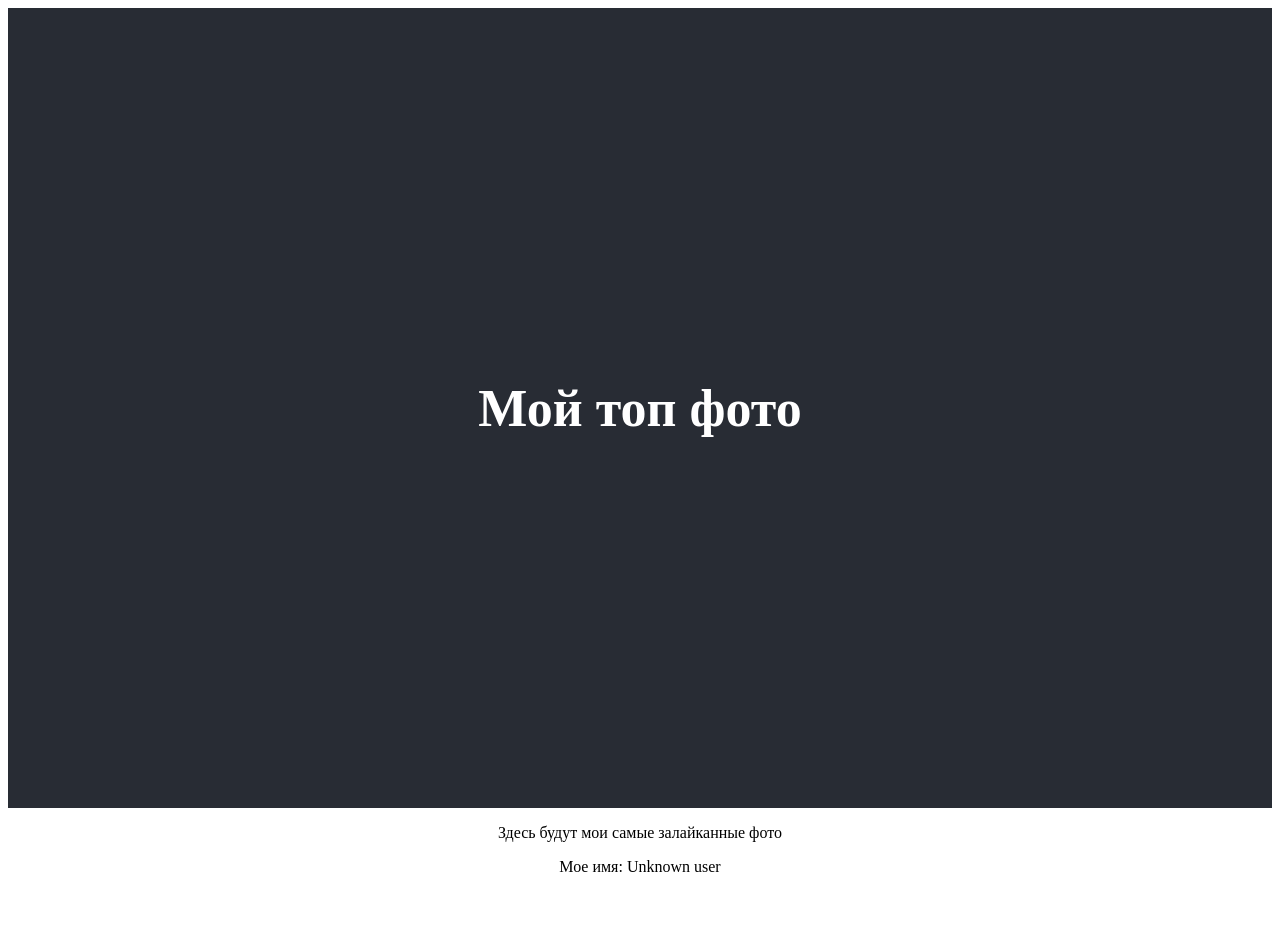
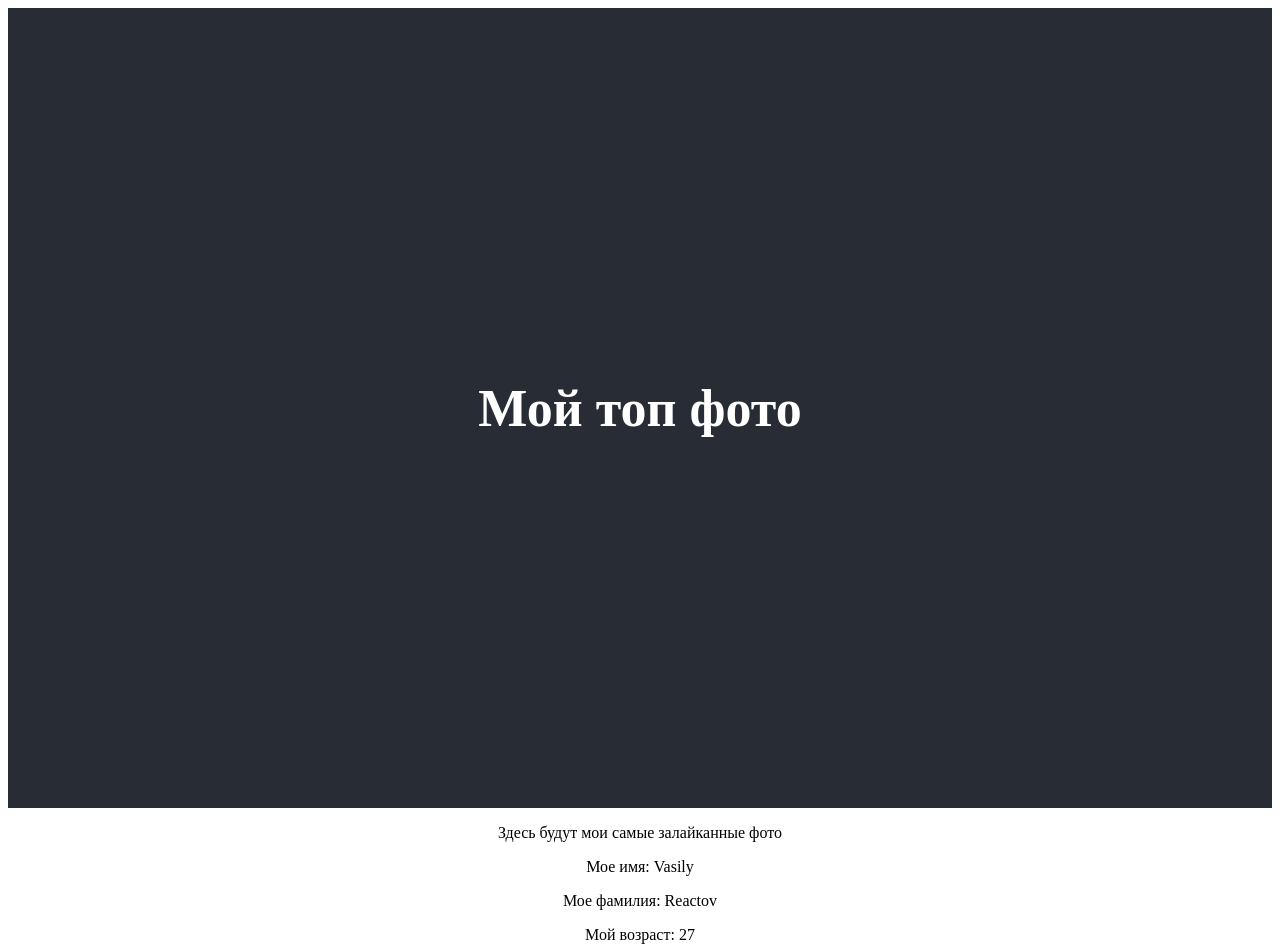
Before and after one commit to masiacra/my-app, a React (Create React App) app: page / in a window 1280 px wide. Shown: the top 952 px of the page. Before the commit the page ends 892 px from the top, so only its background shows below. Built offline with nearby package versions, Linux system fonts and the light colour scheme.

Commit message:
Changed reducers/index.js and App.js

```diff
--- a/src/App.js
+++ b/src/App.js
@@ -12,7 +12,9 @@ class App extends React.Component {
 				<p className="App-intro">
 					Здесь будут мои самые залайканные фото
 				</p>
-				<p>Мое имя: {this.props.user}</p>
+				<p>Мое имя: {this.props.name}</p>
+				<p>Мое фамилия: {this.props.surname}</p>
+				<p>Мой возраст: {this.props.age}</p>
 				{/*Добавили данные из props*/}
 			</div>
 		);
@@ -25,7 +27,9 @@ class App extends React.Component {
 const mapStateToProps = store => {
 	console.log(store);
 	return {
-		user: store.user
+		name: store.name,
+		surname: store.surname,
+		age: store.age
 	};
 };
 
--- a/src/reducers/index.js
+++ b/src/reducers/index.js
@@ -1,5 +1,7 @@
 export const initialState = {
-	user: 'Unknown user'
+	name: 'Vasily',
+	surname: 'Reactov',
+	age: 27
 };
 
 export function rootReducer(state = initialState) {
```
